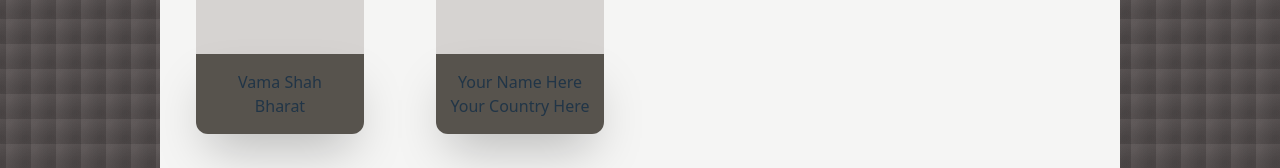
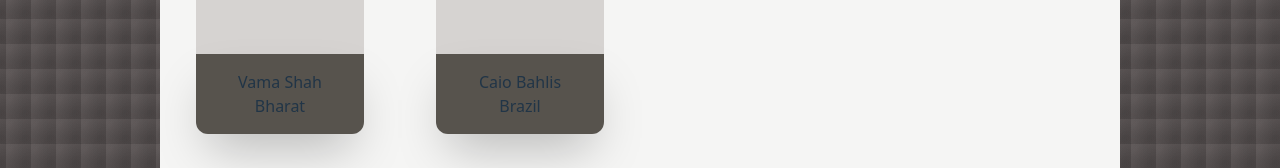
Before and after one commit to CaioCBahlis/IEEECS_Git_Workshop, a React (Vite) app: page / in a window 1280 px wide. Shown: the part 462-630 px from the top of the page. Built offline with nearby package versions, Linux system fonts and the light colour scheme.

Commit message:
Added Country and Name

```diff
--- a/src/App.tsx
+++ b/src/App.tsx
@@ -34,8 +34,8 @@ let Contributors: Contributor[] = [
         FirstCommit: true
     },
     {
-        name: "Your Name Here",
-        country: "Your Country Here",
+        name: "Caio Bahlis",
+        country: "Brazil",
         FirstCommit: true
     }
 ]
```
